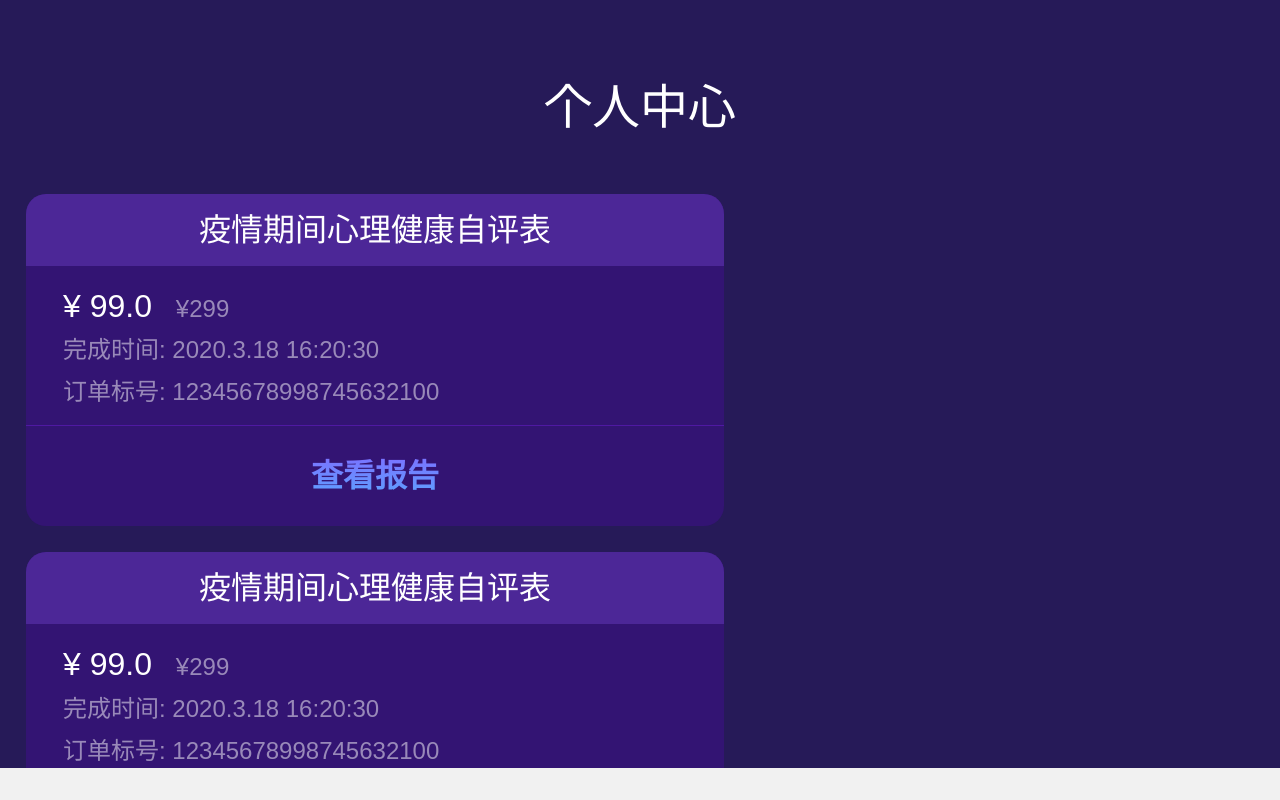
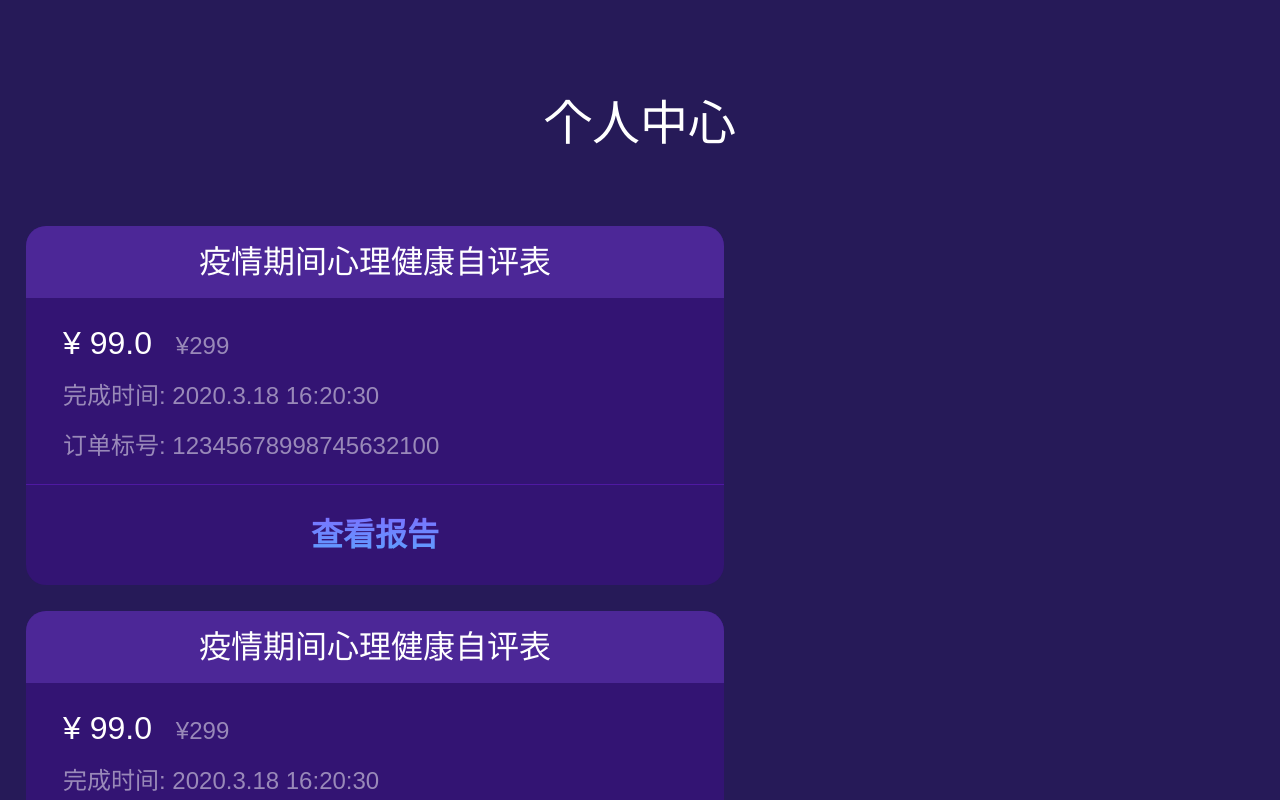
Before and after one commit to rx-app/h5-sc, a Vue app: page /#/my in a window 1280 px wide. Built offline with nearby package versions, Linux system fonts and the light colour scheme; sample sign-in values are in the browser's storage.

Commit message:
我的 - ios下卡牌高度特别高，line-height没设置的原因

```diff
--- a/src/App.vue
+++ b/src/App.vue
@@ -11,6 +11,8 @@ export default {
 </script>
 
 <style>
-body{height:100%;overflow: hidden;user-select: none;}
+body{height:100%;overflow: hidden;user-select: none;
+line-height: 100%;
+}
 #app{height: 100vh;overflow: hidden;}
 </style>
--- a/src/views/My.vue
+++ b/src/views/My.vue
@@ -93,14 +93,15 @@ export default {
 
   .title{
     font-size: 48px;
+    line-height: 48px;
     color: #fff;
     text-align: center;
     margin-bottom: 78px;
   }
   .card-list{
     height: calc(100vh - 100px - 48px - 78px );
-    overflow: scroll;
-    padding-bottom: 100px;
+    overflow-y: scroll;
+    padding-bottom: 300px;// ios 只设置100px,在iPhone 6p 下不够
     .card{
       width:698px;
       // height:353px;
@@ -120,6 +121,7 @@ export default {
         // height: 180px;
         padding:33px 0 0 37px;
         font-size: 24px;
+        line-height: 24px; // ios 8p x 下卡牌会特别高
         color:rgba(255,255,255,0.5);
         .new{
           color:#fff;
```
Also changed, not shown: 1 other file (tests, documents, lock files or other folders).
